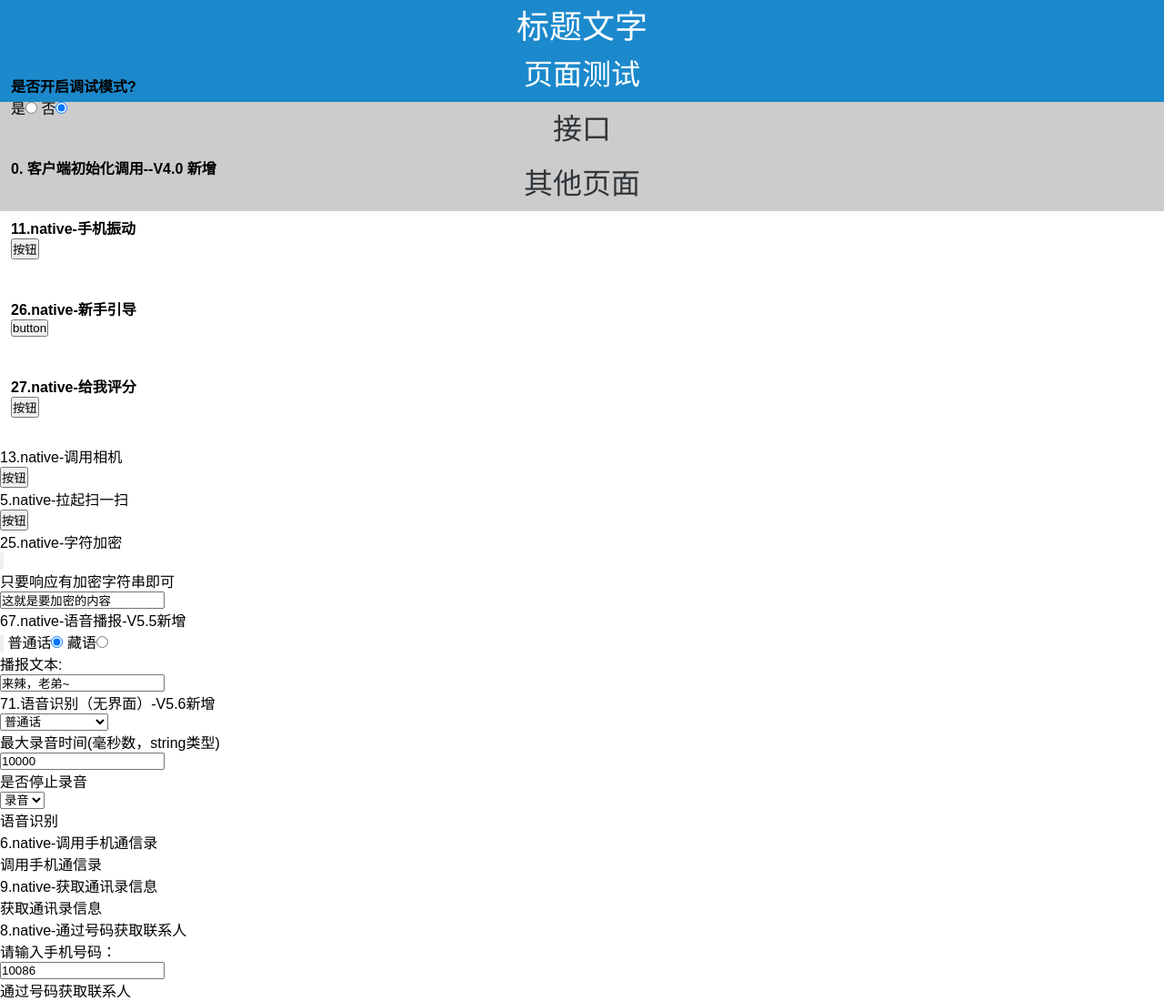
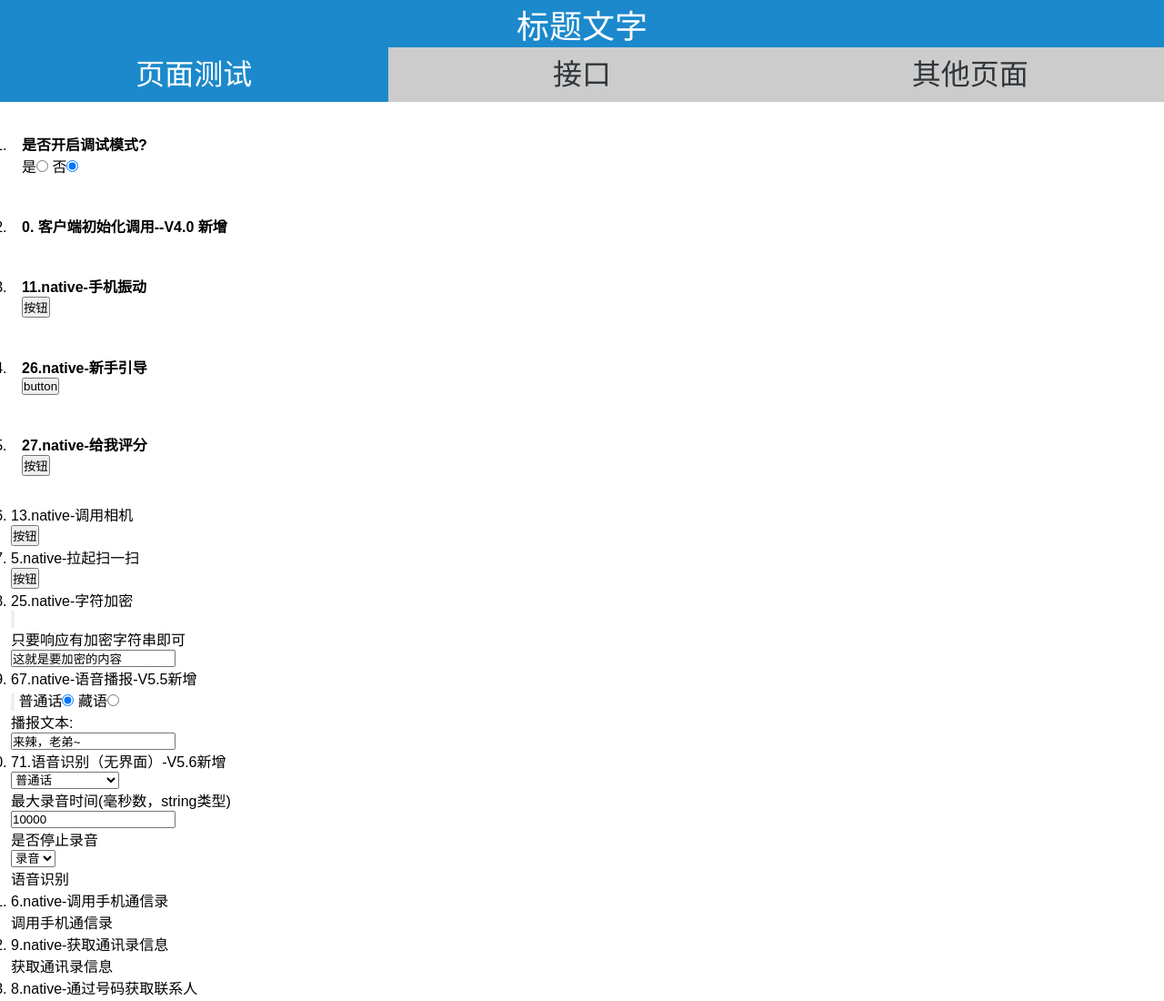
Before and after one commit to azzd007/personal-project, a plain HTML site: page index.html in a window 1280 px wide. Shown: the top 1100 px of the page at 91% size. Drawn offline with Linux system fonts and the light colour scheme.

Commit message:
Update index.css

```diff
--- a/index.css
+++ b/index.css
@@ -28,7 +28,7 @@ fixed	    生成绝对定位的元素，相对于浏览器窗口进行定位。
 relative	生成相对定位的元素，相对于其正常位置进行定位。因此，"left:20" 会向元素的 LEFT 位置添加 20 像素。
 static	    默认值。没有定位，元素出现在正常的流中（忽略 top, bottom, left, right 或者 z-index 声明）。
 inherit	    规定应该从父元素继承 position 属性的值。*/
-ul.tablea {
+ul.table {
     position: relative;
     display: flex;
 }
@@ -36,7 +36,7 @@ ul.tablea {
 
 /*消除列表圆点
 list-style 简写属性在一个声明中设置所有的列表属性。*/
-li.tableb {
+li.table {
     flex: 1;
     height: 60px;
     list-style: none;
@@ -132,6 +132,10 @@ header{
     color: #fff;
 }
 
+div.list{
+    padding: 12px 16px 30px 12px;
+}
+
 li.list{
     font-size: 16px;
     padding: 12px 16px 30px 12px;
```
